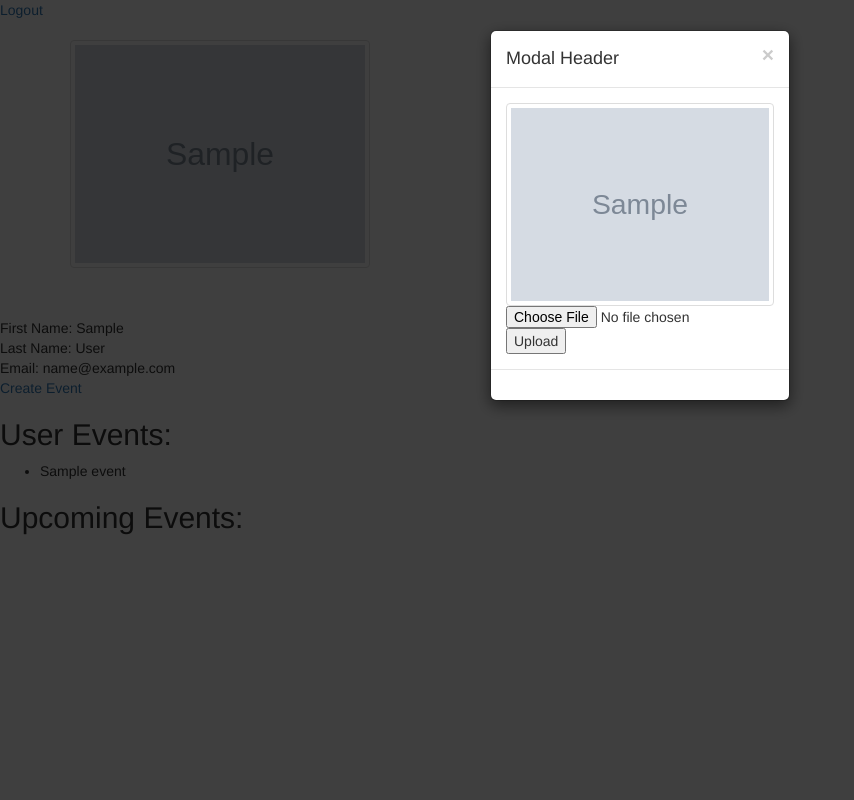
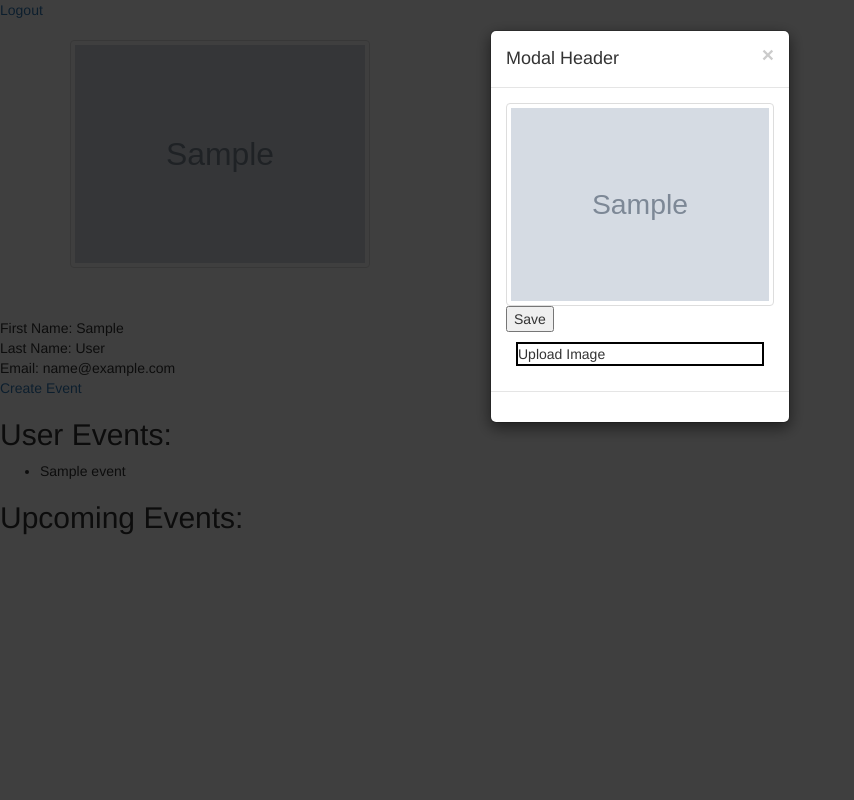
Before and after one commit to Ihyatt/pencil_me_in, a Flask app: page /users/1 in a window 1280 px wide, after a click that opens the changed part. Shown: the whole page, without its empty margins (0-854 px from the left). Run offline with Flask 2, Linux system fonts and the light colour scheme; tables that the repository leaves empty hold one stand-in row (values such as "Sample post"); grey boxes marked "Sample" are stand-in pictures; some libraries are stand-ins or nearby versions.

Commit message:
image ajax mastered

```diff
--- a/server.py
+++ b/server.py
@@ -160,7 +160,7 @@ def user_page(user_id):
 
  	upcoming_events = EventRequest.query.filter(EventRequest.user_id == user.user_id).all()
 
- 	upcoming_events = upcoming_events.extend(user_events)
+
 
 
 	return render_template("profile.html", user=user, image=image, user_events=user_events, upcoming_events=upcoming_events)
@@ -179,7 +179,6 @@ def image_update():
 		filename = secure_filename(file_.filename)
 		file_.save(os.path.join(app.config['UPLOAD_FOLDER'], filename))
 
-		# db.session.add(u_image)
 		u_image.image = filename
 
 		db.session.commit()
--- a/templates/event.html
+++ b/templates/event.html
@@ -2,7 +2,7 @@
 {% block content %}
 
 <form action="/save-event/{{event.event_id}}" method="POST" enctype="multipart/form-data">
-<button type="submit" class="btn btn-default" value="Submit"> Save Event </button>
+<button type="submit" class="btn btn-default" value="Submit"> Save Event </button> <br>
 
 
 
--- a/templates/profile.html
+++ b/templates/profile.html
@@ -29,16 +29,16 @@
         </div>
         <div class="modal-body">
           <img src="/static/images/{{image.image}}" class="img-thumbnail img-responsive profile-pic" alt="Cinque Terre" width="300">
-          <input name="file" type="file">
-          <button id="upload-file-btn" type="button">Upload</button>
+       <!--    <input name="file" type="file"> -->
+          <button id="upload-file-btn" type="button">Save</button>
 
 
-			<!-- <div class="upload-button" style="cursor:pointer">Upload Image</div> -->
+			<div class="upload-button" style="cursor:pointer">Upload Image</div>
     <!--   <button id="upload-file-btn" type="button">Upload</button> -->
       <!--  <button type="submit" class="btn btn-default" value="Submit">Submit</button> -->
 			<!-- <div class="save-button" style="cursor:pointer">Save</div> -->
 
-       		<!-- <input type="file" name="image-upload" class="file-upload" id="upload" style="display: none;" accept="image/*" > -->
+       		<input type="file" name="file" class="file-upload" id="upload" style="display: none;" accept="image/*" >
 
         </div>
         <div class="modal-footer">
@@ -72,6 +72,7 @@ Last Name: {{user.last_name}}<br>
 
 <h2> Upcoming Events:</h2>
 
+
 <script>
 
 $(function() {
@@ -93,6 +94,6 @@ $(function() {
     });
 });
 </script>
-<!-- <script src="/static/js/image.js"></script> -->
+<script src="/static/js/image.js"></script>
 
 {% endblock %}
```
